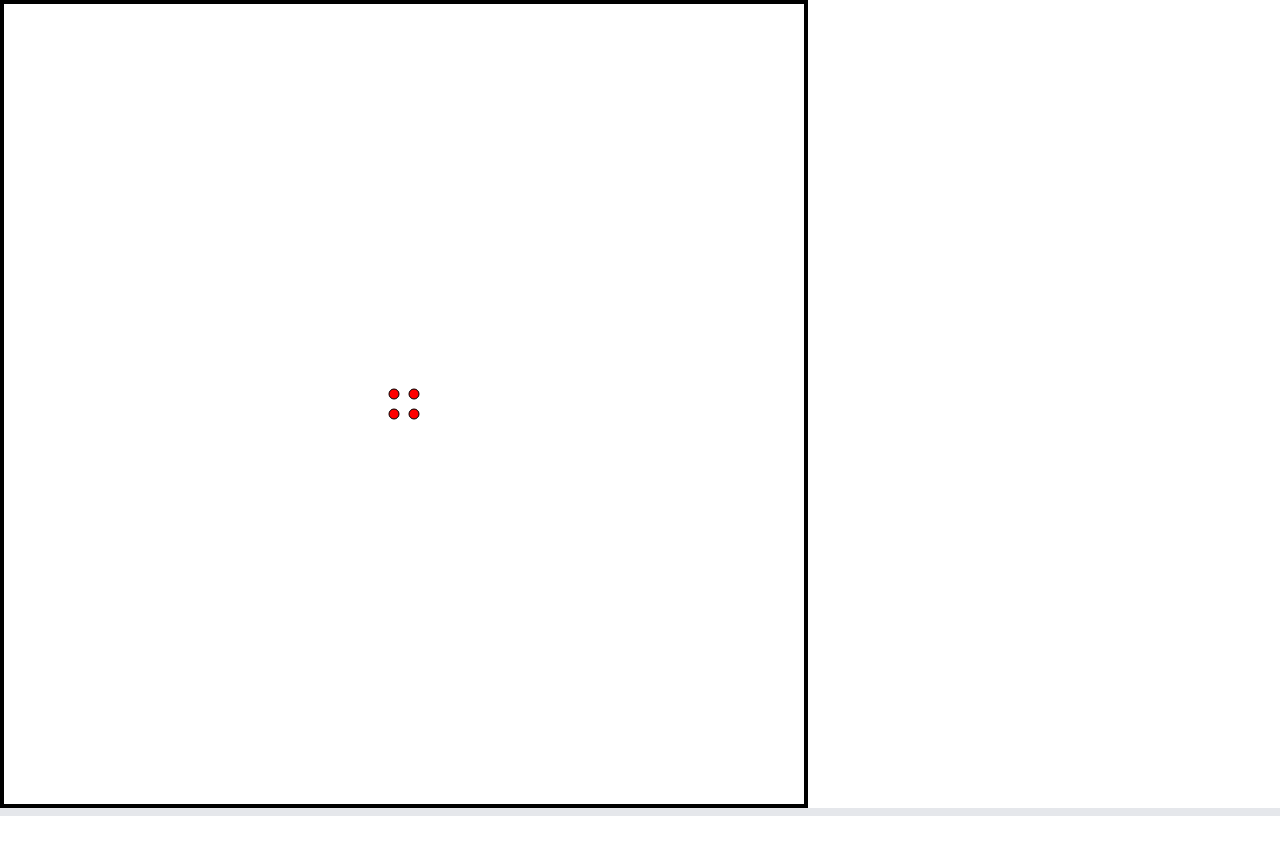
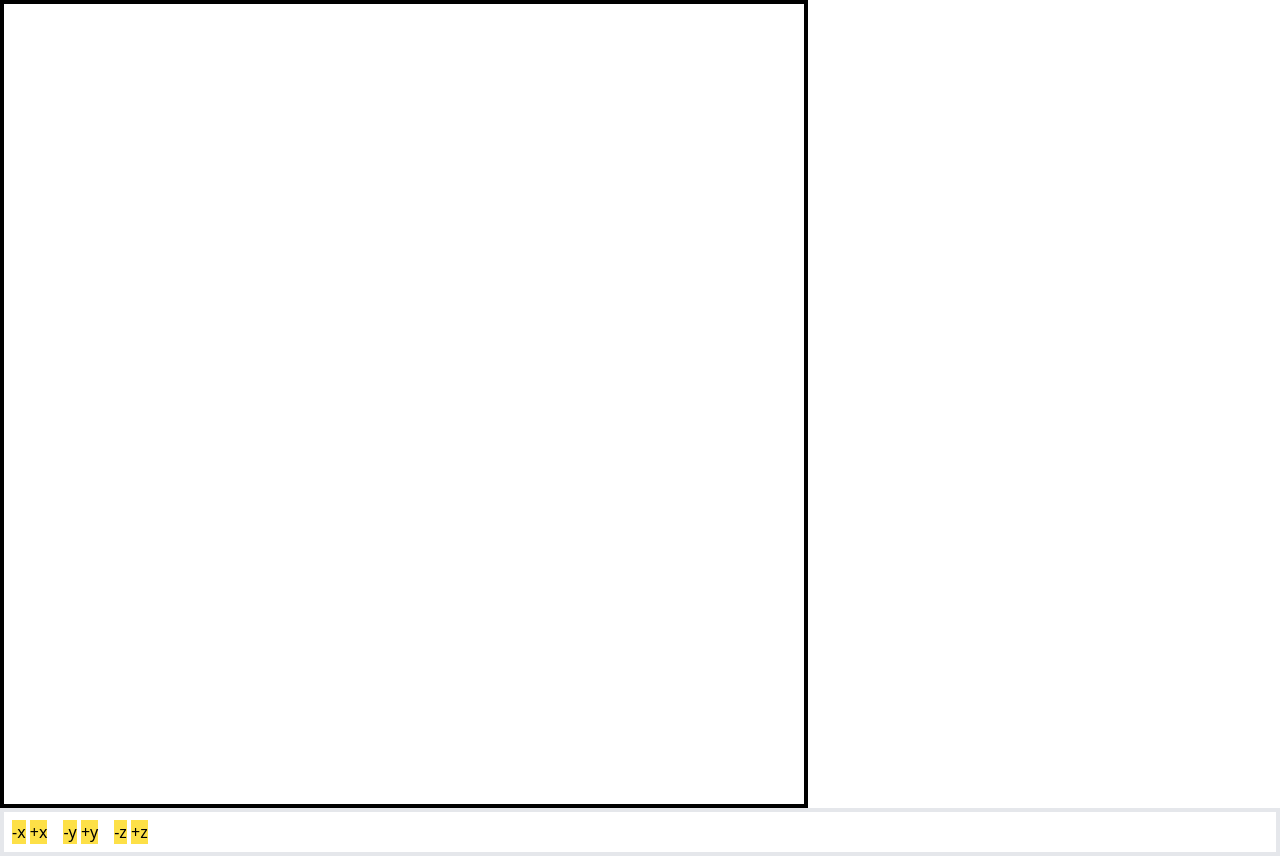
Before and after one commit to calebsg225/geodesic, a website built with Vite: page index.html in a window 1280 px wide. Before the commit the page ends 816 px from the top, so only its background shows below. Built offline with nearby package versions, Linux system fonts and the light colour scheme.

Commit message:
restructure, create button events for rotation nav

```diff
--- a/src/main.ts
+++ b/src/main.ts
@@ -1,14 +1,32 @@
 import './output.css';
-import geo from './scripts/geodesic';
-import drawCanvas from './scripts/drawCanvas';
+import Geodesic from './scripts/Geodesic';
 
+// nav buttons
+const createNavSection = (navD: string) => {
+  return `
+    <div id="${navD}-nav" class="p-2">
+      <button id="${navD}-down" data-nav="${navD}-down" class="bg-yellow-300">-${navD}</button>
+      <button id="${navD}-up" data-nav="${navD}-up" class="bg-yellow-300">+${navD}</button>
+    </div>
+  `
+}
+
+// main
 document.querySelector<HTMLDivElement>('#app')!.innerHTML = `
   <canvas id="geodesic-canvas" class="border-4 border-black"></canvas>
-  <section id="geodesic-interface" class="border-4"></section>
-`
+  <section id="geodesic-interface" class="border-4 flex">
+    ${['x','y','z'].map(v => createNavSection(v)).join("")}
+  </section>
+`;
 
-drawCanvas.init(document.querySelector<HTMLCanvasElement>('#geodesic-canvas')!, 800, 800);
+const geoCanvas = document.querySelector<HTMLCanvasElement>('#geodesic-canvas')!;
+const geo = new Geodesic(geoCanvas, 800, 800);
 
-geo.generateCube();
-
-drawCanvas.drawNodes(geo.nodes);
+// add click events for each nav button
+const navElements = document.querySelectorAll<HTMLButtonElement>('[data-nav]');
+for (let i = 0; i < navElements.length; i++) {
+  navElements[i].addEventListener('click', () => {
+    const [ axis, positive ] = navElements[i].dataset.nav!.split('-');
+    geo.rotate(axis, positive === 'up');
+  });
+}
--- a/src/scripts/drawCanvas.ts
+++ b/src/scripts/drawCanvas.ts
@@ -2,32 +2,16 @@ import GeoNode from "./geodesic/node";
 
 class DrawCanvas {
   ctx: CanvasRenderingContext2D | null;
-  element: HTMLCanvasElement | null;
   width: number;
   height: number;
   centerX: number;
   centerY: number;
-  constructor() {
-    this.element = null;
-    this.width = 0;
-    this.height = 0;
-    this.centerX = 0;
-    this.centerY = 0;
-    this.ctx = null;
-  }
-
-  init = (element: HTMLCanvasElement, width: number, height: number) => {
-    element.width = width;
-    element.height = height;
-    this.element = element;
+  constructor(element: HTMLCanvasElement, width: number, height: number) {
     this.ctx = element.getContext('2d');
-    this.updateCanvasSize(width, height);
-  }
-  updateCanvasSize = (width: number, height: number) => {
     this.width = width;
     this.height = height;
     this.centerX = width/2;
-    this.centerY = width/2;
+    this.centerY = height/2;
   }
 
   drawNodes = (nodes: GeoNode[]) => {
@@ -41,6 +25,11 @@ class DrawCanvas {
       const y = this.centerY + nodes[i].y;
       this.drawCircle(x, y, nodes[i].size, nodes[i].color);
     }
+    for (let i = 0; i < behind.length; i++) {
+      const x = this.centerX + behind[i].x;
+      const y = this.centerY + behind[i].y;
+      this.drawCircle(x, y, behind[i].size, behind[i].color);
+    }
   }
 
   private drawCircle = (x: number, y: number, size: number, color: string) => {
@@ -53,4 +42,4 @@ class DrawCanvas {
   }
 }
 
-export default new DrawCanvas;
+export default DrawCanvas;
--- a/src/scripts/geodesic.ts
+++ b/src/scripts/geodesic.ts
@@ -1,26 +1,41 @@
-import GeoEdge from "./geodesic/edge"
-import GeoNode from "./geodesic/node"
+import DrawCanvas from './DrawCanvas';
+import GeoEdge from "./geodesic/edge";
+import GeoNode from "./geodesic/node";
 
 class Geodesic {
-  nodes: GeoNode[]
-  edges: GeoEdge[]
-  constructor() {
-    this.nodes = []
-    this.edges = []
+  drawCanvas: DrawCanvas;
+  element: HTMLCanvasElement;
+  nodes: GeoNode[];
+  edges: GeoEdge[];
+  rotX: number;
+  rotY: number;
+  rotZ: number;
+  zoom: number;
+  step: number;
+  constructor(element: HTMLCanvasElement, width: number, height: number) {
+    this.drawCanvas = new DrawCanvas(element, width, height);
+    element.width = width;
+    element.height = height;
+    this.element = element;
+    this.nodes = [];
+    this.edges = [];
+    this.rotX = 0;
+    this.rotY = 0;
+    this.rotZ = 0;
+    this.step = 15;
+    this.zoom = 1;
   }
 
-  //generate = (frequency: number) => {}
+  updateCanvasSize = (width: number, height: number) => {
+    this.element.width = width;
+    this.element.height = height;
+  }
 
-  generateCube = () =>  {
-    this.nodes.push(new GeoNode(10, 10, 10));
-    this.nodes.push(new GeoNode(10, -10, 10));
-    this.nodes.push(new GeoNode(-10, -10, 10));
-    this.nodes.push(new GeoNode(-10, 10, 10));
-    this.nodes.push(new GeoNode(10, 10, -10));
-    this.nodes.push(new GeoNode(10, -10, -10));
-    this.nodes.push(new GeoNode(-10, -10, -10));
-    this.nodes.push(new GeoNode(-10, 10, -10));
+  render = () => {}
+
+  rotate = (axis: string, positive: boolean) => {
+    console.log(`Rotated in the ${positive ? "+" : "-"} ${axis} direction...`);
   }
 }
 
-export default new Geodesic;
+export default Geodesic;
```
Also changed, not shown: src/output.css.
